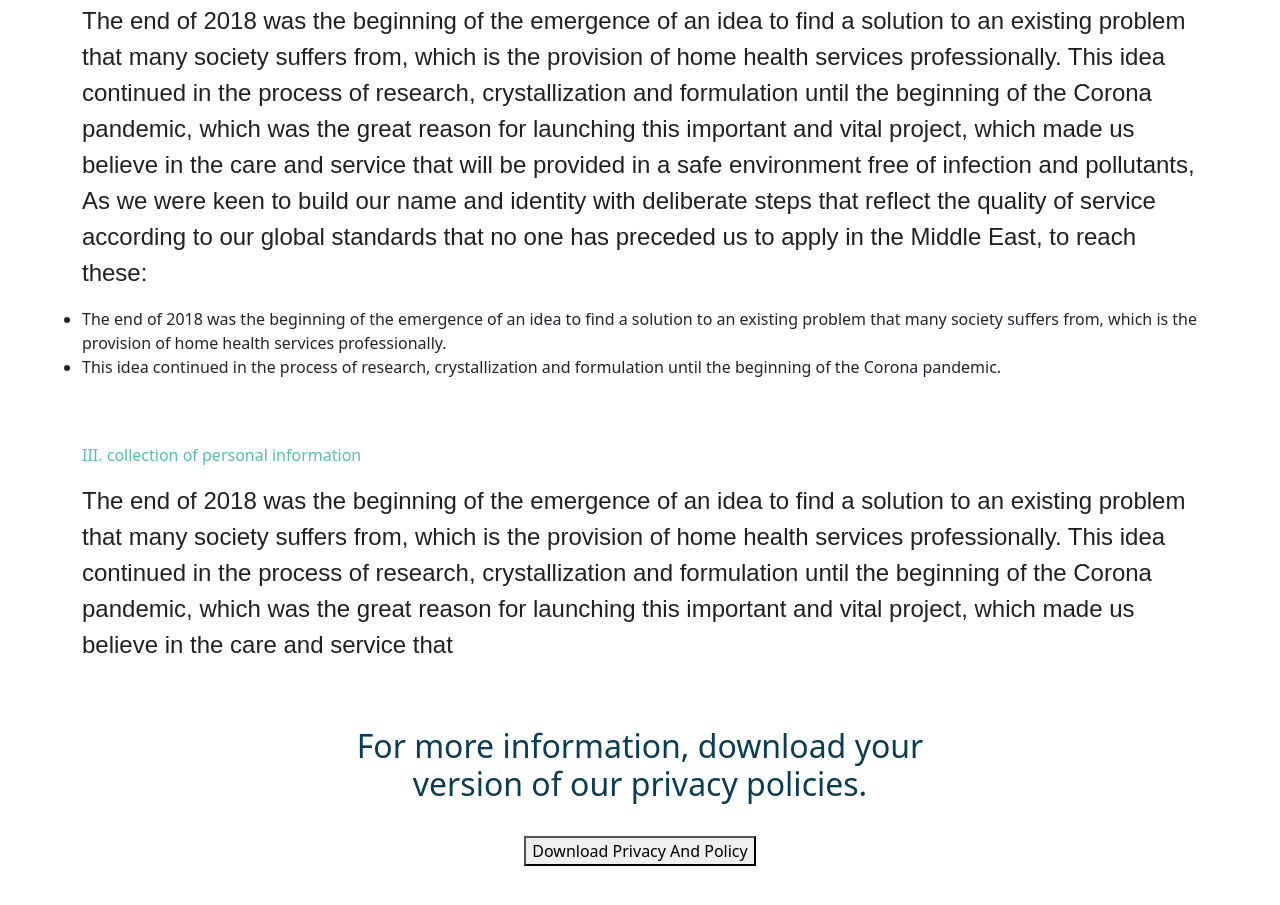
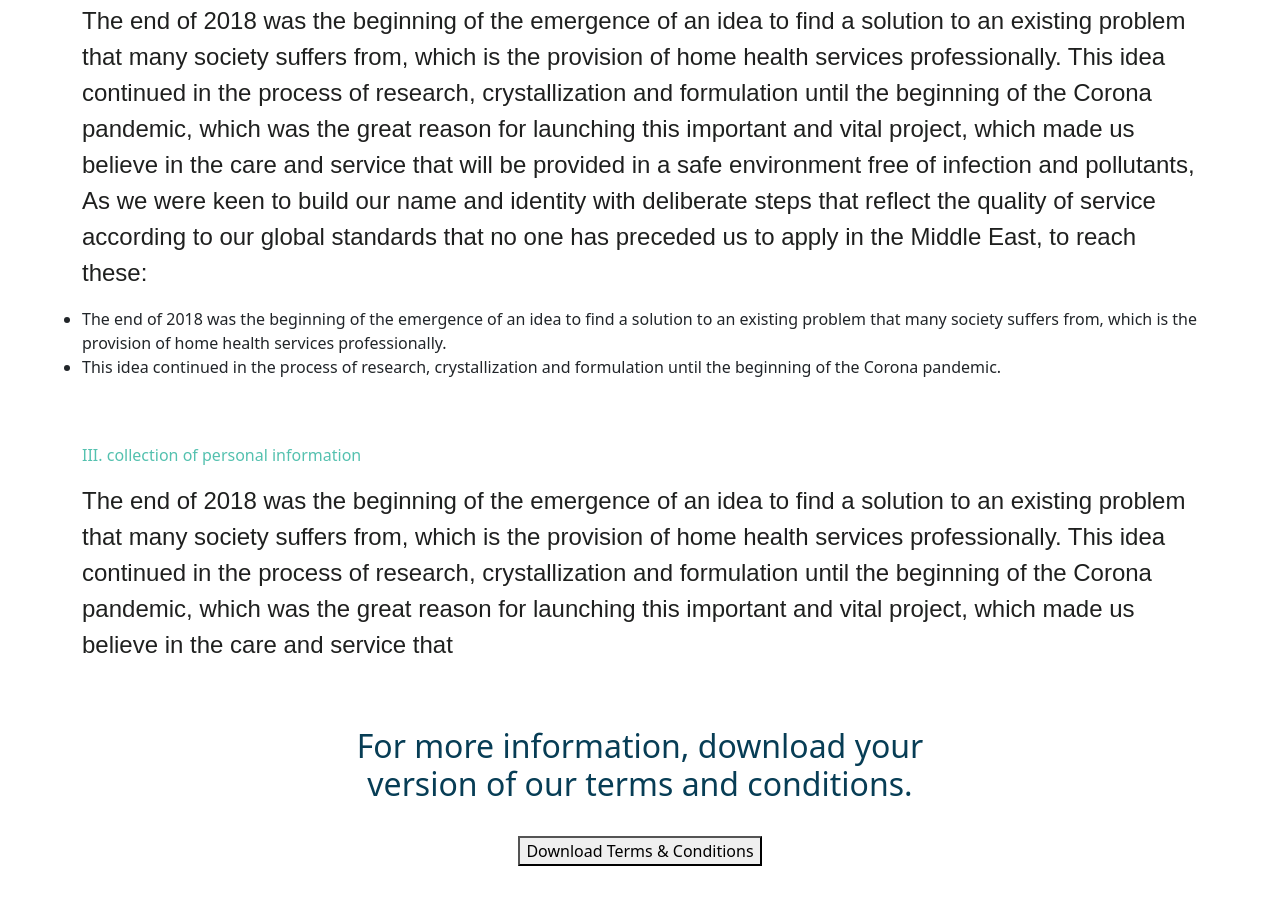
Before and after one commit to lo2aai/Main_KSA, a plain HTML site: page terms.html in a window 1280 px wide. Shown: the part 1717-2622 px from the top of the page. Drawn offline with nearby package versions, Linux system fonts and the light colour scheme; a web font is replaced by a local one.

Commit message:
Finished With Terms And Condtion Text

```diff
--- a/terms.html
+++ b/terms.html
@@ -63,7 +63,7 @@
                     </p>
 
                     <h1 class="text-center primary-color">
-                        You’re trusting us with your information. We do our best to protect it.
+                        Our terms and conditions are designed to help you and protect you.
                     </h1>
                 </div>
             </div>
@@ -250,11 +250,11 @@
             <div class="row my-5">
                 <div class="col-md-7 mx-auto">
                     <h2 class="primary-color">
-                        For more information, download your version of our privacy policies.
+                        For more information, download your version of our terms and conditions.
                     </h2>
 
                     <button class="mt-4">
-                        Download Privacy And Policy
+                        Download Terms & Conditions
                     </button>
                 </div>
             </div>
```
